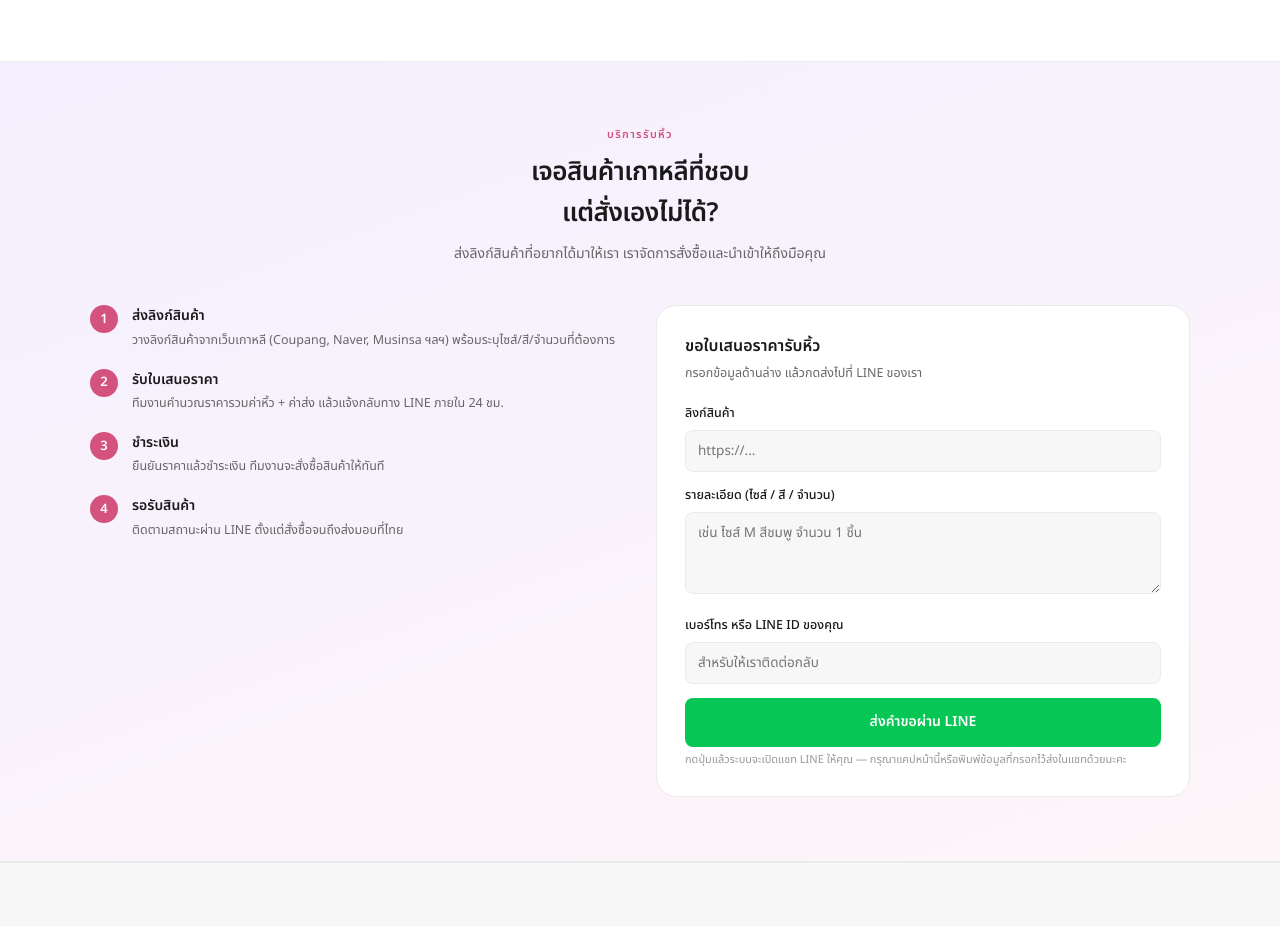
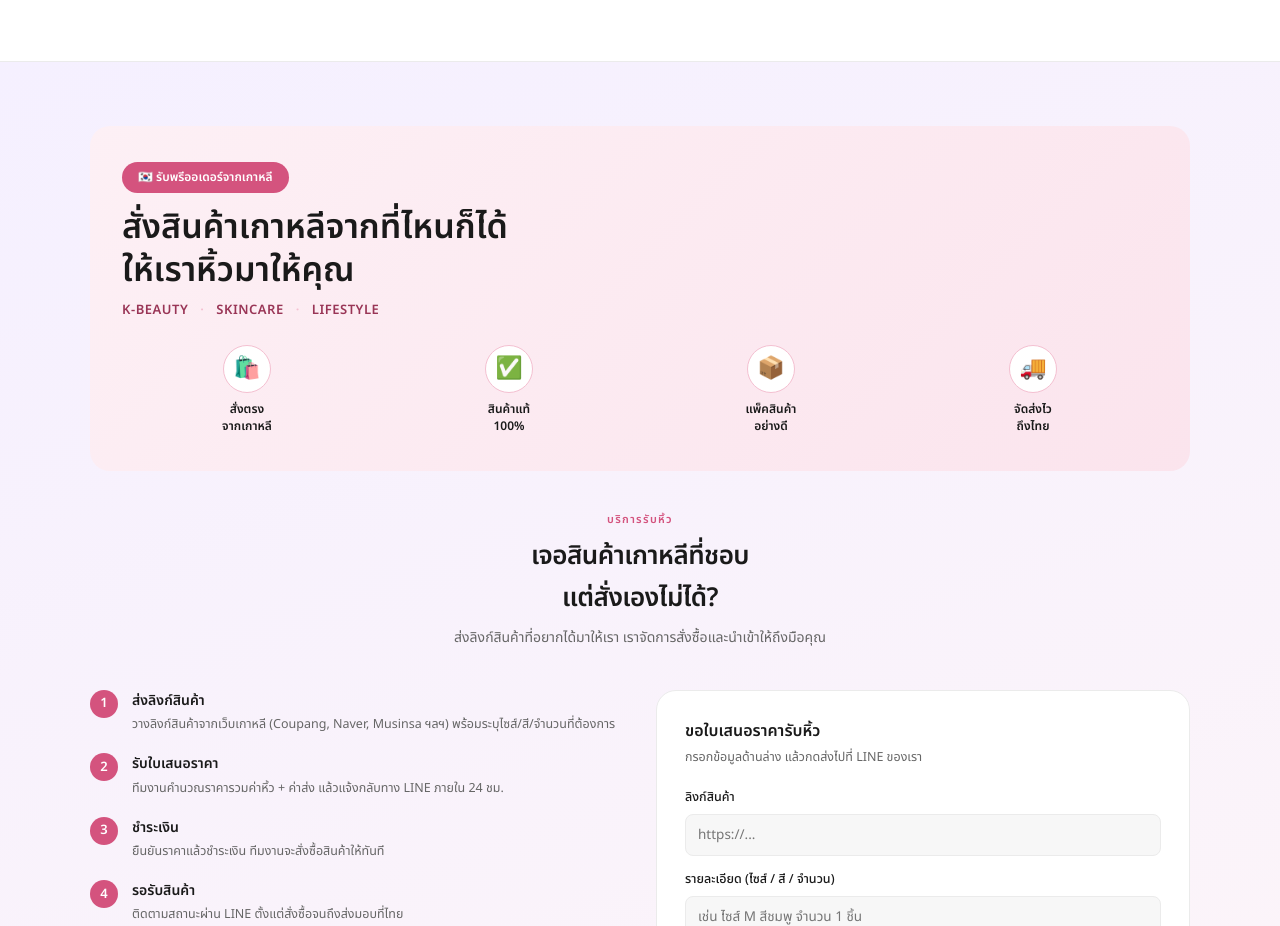
Before and after one commit to satamc/taehan-website, a plain HTML site: page index.html in a window 1280 px wide. Shown: the part 1583-2509 px from the top of the page. Drawn offline with Linux system fonts and the light colour scheme.

Commit message:
Update index.html

```diff
--- a/index.html
+++ b/index.html
@@ -356,6 +356,71 @@
     }
     .stat-label { font-size: 12px; color: var(--muted); line-height: 1.5; }
 
+    /* PRE-ORDER BANNER (สไตล์ตามภาพตัวอย่าง) */
+    .po-banner {
+      background: linear-gradient(135deg, #FDF0F5 0%, #FBE4ED 100%);
+      border-radius: var(--radius-lg);
+      padding: 36px 32px;
+      margin-bottom: 40px;
+      position: relative;
+      overflow: hidden;
+    }
+    .po-banner-badge {
+      display: inline-flex;
+      align-items: center;
+      gap: 6px;
+      background: var(--pink);
+      color: #fff;
+      font-size: 12px;
+      font-weight: 600;
+      padding: 6px 16px;
+      border-radius: 99px;
+      margin-bottom: 14px;
+    }
+    .po-banner h2 {
+      font-size: clamp(24px, 4vw, 34px);
+      font-weight: 700;
+      color: var(--text);
+      line-height: 1.25;
+      margin-bottom: 8px;
+    }
+    .po-banner-tags {
+      font-size: 13px;
+      font-weight: 600;
+      color: #993556;
+      letter-spacing: 0.04em;
+      margin-bottom: 24px;
+    }
+    .po-banner-tags span { margin: 0 8px; color: var(--pink-mid); }
+    .po-feature-row {
+      display: grid;
+      grid-template-columns: repeat(4, 1fr);
+      gap: 12px;
+    }
+    .po-feature {
+      display: flex;
+      flex-direction: column;
+      align-items: center;
+      text-align: center;
+      gap: 8px;
+    }
+    .po-feature-icon {
+      width: 48px; height: 48px;
+      border-radius: 50%;
+      background: var(--white);
+      border: 1.5px solid var(--pink-mid);
+      display: flex;
+      align-items: center;
+      justify-content: center;
+      font-size: 22px;
+    }
+    .po-feature span.label {
+      font-size: 12px;
+      font-weight: 600;
+      color: var(--text);
+      line-height: 1.4;
+    }
+
     /* PRE-ORDER SECTION */
     .preorder {
       background: linear-gradient(160deg, #F5F0FF 0%, #FDF5F8 100%);
@@ -526,6 +591,8 @@
       .products { padding: 48px 16px; }
       .preorder { padding: 48px 16px; }
       .preorder-grid { grid-template-columns: 1fr; }
+      .po-banner { padding: 24px 18px; }
+      .po-feature-row { grid-template-columns: repeat(2, 1fr); gap: 16px; }
       .why { padding: 48px 16px; }
       .why-inner { grid-template-columns: 1fr; }
       .stats-grid { display: none; }
@@ -658,6 +725,32 @@
 <!-- PRE-ORDER / รับหิ้วเกาหลี -->
 <section class="preorder" id="preorder">
   <div class="preorder-inner">
+
+    <!-- Banner สไตล์ "รับพรีออเดอร์จากเกาหลี" -->
+    <div class="po-banner">
+      <div class="po-banner-badge">🇰🇷 รับพรีออเดอร์จากเกาหลี</div>
+      <h2>สั่งสินค้าเกาหลีจากที่ไหนก็ได้<br>ให้เราหิ้วมาให้คุณ</h2>
+      <div class="po-banner-tags">K-BEAUTY <span>·</span> SKINCARE <span>·</span> LIFESTYLE</div>
+      <div class="po-feature-row">
+        <div class="po-feature">
+          <div class="po-feature-icon">🛍️</div>
+          <span class="label">สั่งตรง<br>จากเกาหลี</span>
+        </div>
+        <div class="po-feature">
+          <div class="po-feature-icon">✅</div>
+          <span class="label">สินค้าแท้<br>100%</span>
+        </div>
+        <div class="po-feature">
+          <div class="po-feature-icon">📦</div>
+          <span class="label">แพ็คสินค้า<br>อย่างดี</span>
+        </div>
+        <div class="po-feature">
+          <div class="po-feature-icon">🚚</div>
+          <span class="label">จัดส่งไว<br>ถึงไทย</span>
+        </div>
+      </div>
+    </div>
+
     <div class="preorder-head">
       <div class="section-eyebrow">บริการรับหิ้ว</div>
       <div class="section-heading">เจอสินค้าเกาหลีที่ชอบ<br>แต่สั่งเองไม่ได้?</div>
```
